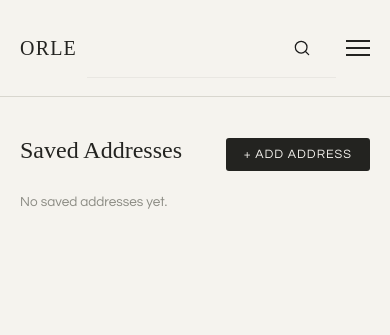
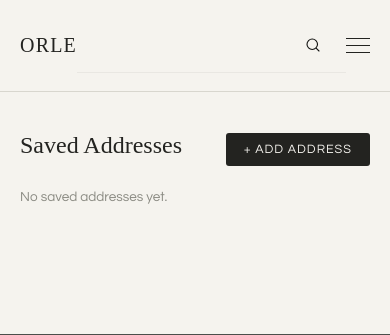
Before and after one commit to rajan083/OrleWeb, a Flask app: page /addresses in a window 390 px wide. Shown: the top 335 px of the page. Run offline with Flask 3, Linux system fonts and the light colour scheme; the visitor is signed in with stand-in values (Sample User, id 1); data that the repository does not hold is empty; some libraries are stand-ins or nearby versions.

Commit message:
Alligned the search icon

```diff
--- a/static/styles.css
+++ b/static/styles.css
@@ -2533,49 +2549,7 @@ footer {
     opacity: 1;
 }
 
-.search-wrapper {
-    display: flex;
-    align-items: center;
-    position: relative;
-}
-
-.search-toggle {
-    background: none;
-    border: none;
-    cursor: pointer;
-    padding: 4px;
-    display: flex;
-    align-items: center;
-    color: #1a1a1a;
-}
-
-.search-toggle svg {
-    width: 20px;
-    height: 20px;
-    stroke: #1a1a1a;
-}
-
-.search-form {
-    width: 0;
-    overflow: hidden;
-    transition: width 0.25s ease, margin-left 0.25s ease;
-    margin-left: 0;
-}
-
-.search-wrapper.active .search-form {
-    width: 200px;
-    margin-left: 8px;
-}
-
-.search-form input {
-    width: 100%;
-    border: none;
-    border-bottom: 1px solid currentColor;
-    background: transparent;
-    padding: 4px 2px;
-    font-family: inherit;
-    outline: none;
-}
+/* ============ SEARCH RESULTS PAGE ============ */
 
 .search-results-page {
     max-width: 1200px;
@@ -3525,36 +3453,111 @@ footer {
     }
 }
 
+/* ============ SEARCH BAR (single source of truth) ============ */
+/* Markup: .search-wrapper > form.search-form#searchForm > input#searchInput + button.search-toggle#searchToggle */
+
+.search-wrapper {
+    display: flex;
+    align-items: center;
+    flex-shrink: 0;
+}
+
+.search-form {
+    display: flex;
+    align-items: center;
+    flex-wrap: nowrap;
+    gap: 6px;
+}
+
+.search-form #searchInput {
+    width: 0;
+    padding: 0;
+    border: none;
+    opacity: 0;
+    flex-shrink: 1;
+    transition: width 0.25s ease, opacity 0.2s ease, padding 0.25s ease;
+}
+
+.search-wrapper.active .search-form #searchInput {
+    width: 200px;
+    padding: 6px 4px;
+    opacity: 1;
+    border-bottom: 1px solid var(--grey, #999);
+}
+
+.search-toggle {
+    background: none;
+    border: none;
+    padding: 4px;
+    cursor: pointer;
+    display: flex;
+    align-items: center;
+    justify-content: center;
+    color: var(--black);
+    flex-shrink: 0;
+}
+
+.search-toggle svg {
+    width: 18px;
+    height: 18px;
+    stroke: currentColor;
+    fill: none;
+}
+
+/* Desktop: push the search bar (and everything after it) to the right,
+   right before Dashboard / The Edit / Sign In, vertically centered with them */
+@media (min-width: 901px) {
+    .search-wrapper {
+        margin-left: auto;
+        margin-right: 28px;
+    }
+}
+
+/* Mobile: search sits in its own full-width row alongside the hamburger */
 @media (max-width: 900px) {
     nav {
-        display: flex;
-        align-items: center;
         justify-content: space-between;
-        gap: 10px;
     }
 
     .search-wrapper {
         order: 2;
         flex: 1;
-        display: flex;
         justify-content: flex-end;
+        padding: 18px 24px;
+        border-bottom: 1px solid rgba(0,0,0,.05);
     }
 
     .menu-toggle {
         order: 3;
     }
 
-    .search-wrapper.active .search-form {
+    .search-toggle {
+        padding: 0;
+    }
+
+    .search-wrapper.active .search-form #searchInput {
         width: 100%;
     }
 }
-@media (min-width: 901px) {
-    nav {
-        justify-content: flex-start; /* override space-between so children don't spread out */
-    }
-
-    .search-wrapper {
-        margin-left: auto;   /* pushes search + everything after it to the right */
-        margin-right: 28px;  /* gap between search icon and "Dashboard" */
-    }
-}
+
+#searchWrapper #searchForm {
+    display: flex !important;
+    flex-wrap: nowrap !important;
+    align-items: center !important;
+    width: auto !important;
+    overflow: visible !important;
+}
+
+#searchWrapper #searchToggle {
+    flex: 0 0 auto !important;
+    width: auto !important;
+    display: flex !important;
+}
+
+#searchWrapper #searchInput {
+    flex: 0 1 auto !important;
+}
+
+.search-bar-icon-toggle {
+    display: inline-flex;
+}
--- a/templates/base.html
+++ b/templates/base.html
@@ -14,14 +14,16 @@
     <a href="{{ url_for('home') }}" class="wordmark-sm">ORLE</a>
 
     <div class="search-wrapper" id="searchWrapper">
-        <button type="button" class="search-toggle" id="searchToggle" aria-label="Search">
-            <svg viewBox="0 0 24 24" fill="none">
-                <circle cx="11" cy="11" r="7" stroke-width="1.5"/>
-                <path d="M20 20L16.5 16.5" stroke-width="1.5" stroke-linecap="round"/>
-            </svg>
-        </button>
         <form action="{{ url_for('search') }}" method="GET" class="search-form" id="searchForm">
-            <input type="text" name="q" placeholder="Search products..." value="{{ request.args.get('q', '') }}" id="searchInput">
+            <div class="search-bar-icon-toggle">
+                <input type="text" name="q" placeholder="Search products..." value="{{ request.args.get('q', '') }}" id="searchInput">
+                <button type="submit" class="search-toggle" id="searchToggle" aria-label="Search">
+                    <svg viewBox="0 0 24 24" fill="none" stroke="currentColor">
+                        <circle cx="11" cy="11" r="7" stroke-width="1.5"/>
+                        <path d="M20 20L16.5 16.5" stroke-width="1.5" stroke-linecap="round"/>
+                    </svg>
+            </div>
+            </button>
         </form>
     </div>
 
@@ -302,9 +304,8 @@
         }
     });
 })();
-</script>
 
-<script>
+
   document.querySelectorAll('.flash-message').forEach(function (el) {
     var msgLength = el.textContent.trim().length;
     var duration = Math.min(5000, Math.max(3000, 3000 + msgLength * 25));
@@ -319,9 +320,8 @@
       setTimeout(function () { el.remove(); }, 400);
     });
   });
-</script>
 
-<script>
+
 const menu = document.getElementById("menu-toggle");
 const nav = document.getElementById("nav-container");
 
@@ -329,9 +329,7 @@ menu.addEventListener("click", () => {
     nav.classList.toggle("active");
     menu.classList.toggle("active");
 });
-</script>
 
-<script>
 const accountToggle = document.getElementById("accountMenuToggle");
 if (accountToggle) {
     const accountMenu = accountToggle.closest(".account-menu");
@@ -347,19 +345,19 @@ if (accountToggle) {
         }
     });
 }
-</script>
-<script>
+
 const searchToggle = document.getElementById("searchToggle");
 const searchWrapper = document.getElementById("searchWrapper");
 const searchInput = document.getElementById("searchInput");
 
 if (searchToggle) {
     searchToggle.addEventListener("click", (e) => {
-        e.stopPropagation();
-        const isActive = searchWrapper.classList.toggle("active");
-        if (isActive) {
+        if (!searchWrapper.classList.contains("active")) {
+            e.preventDefault(); // first click just opens the bar, doesn't submit yet
+            searchWrapper.classList.add("active");
             searchInput.focus();
         }
+        // if already active, do nothing here — let the button submit the form normally
     });
 
     document.addEventListener("click", (e) => {
@@ -368,13 +366,12 @@ if (searchToggle) {
         }
     });
 
-    // Keep it open if there's already a query in the box (e.g. landed on search_results.html)
     if (searchInput.value.trim()) {
         searchWrapper.classList.add("active");
     }
 }
-</script>
-<script>
+
+
 document.addEventListener('DOMContentLoaded', function () {
     const token = "{{ csrf_token() }}";
     document.querySelectorAll('form').forEach(function (form) {
```
Also changed, not shown: other parts of static/styles.css (+28 -58 lines). Lines whose indentation alone changed are shown as unchanged.
